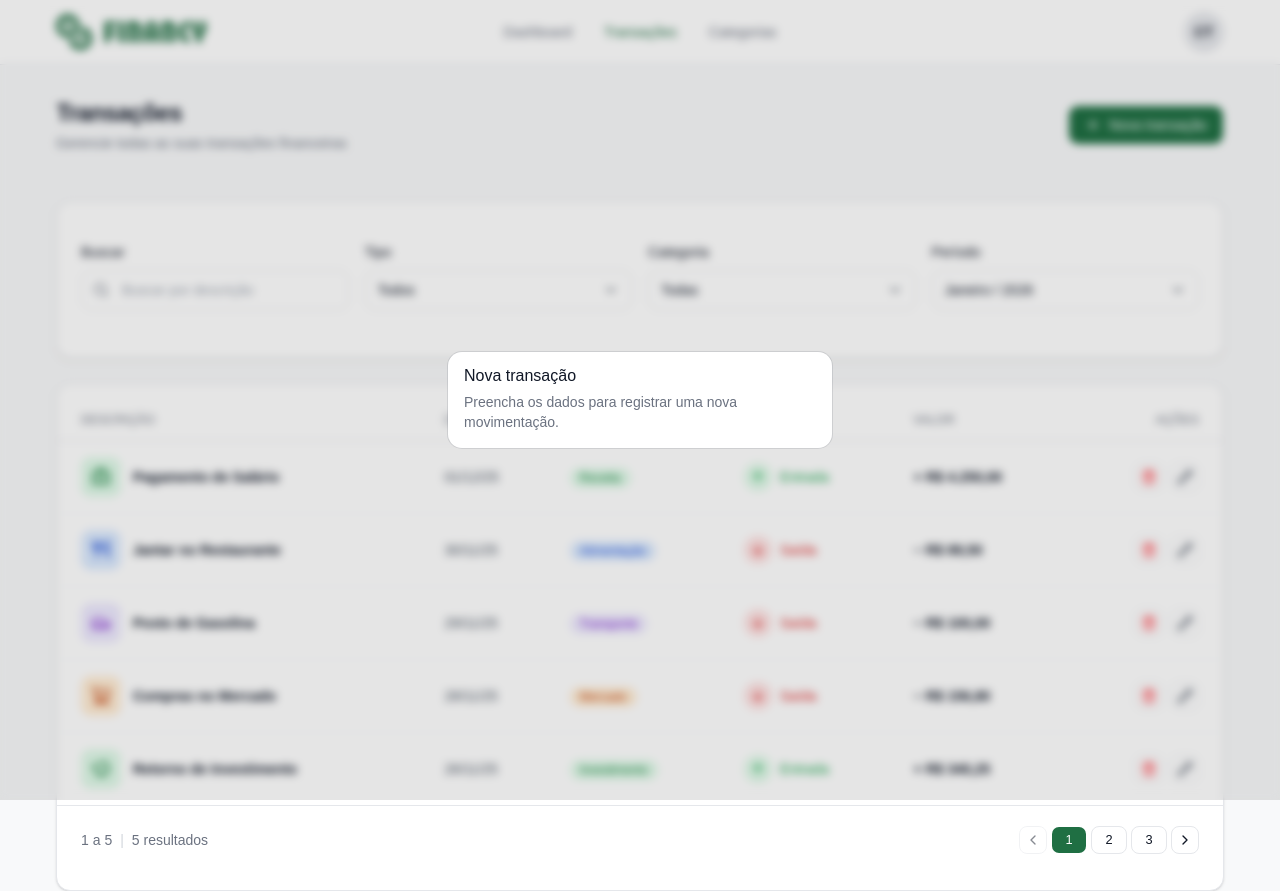
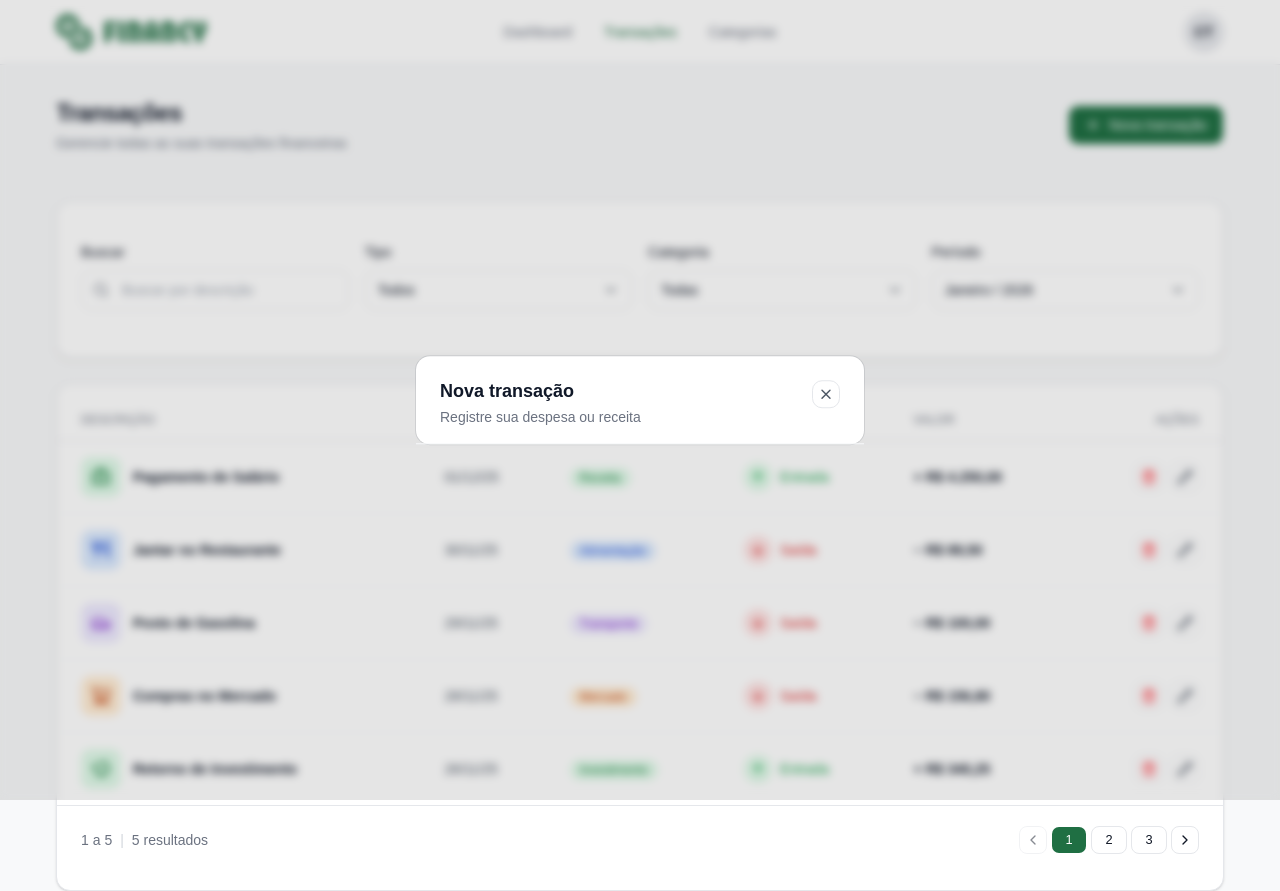
Before and after one commit to joaquimlopespena/financy, a React (Vite) app in the folder frontend/: page / in a window 1280 px wide. Both pictures are taken after a click on the button "Nova transação". Built offline with nearby package versions, Linux system fonts and the light colour scheme.

Commit message:
Add Category page and Checkbox component: create a new Category page for displaying categories, implement a reusable Checkbox component for UI, and update App to include the Transaction component.

```diff
--- a/frontend/src/App.tsx
+++ b/frontend/src/App.tsx
@@ -10,6 +10,7 @@ function App() {
       {/* <Registrar /> */}
       {/* <Dashboard /> */}
       <Transaction />
+      {/* <Category /> */}
     </Layout>
   )
 }
--- /dev/null
+++ b/frontend/src/components/ui/checkbox.tsx
@@ -0,0 +1,31 @@
+import * as React from "react"
+import { Checkbox as CheckboxPrimitive } from "radix-ui"
+
+import { cn } from "@/lib/utils"
+import { CheckIcon } from "lucide-react"
+
+function Checkbox({
+  className,
+  ...props
+}: React.ComponentProps<typeof CheckboxPrimitive.Root>) {
+  return (
+    <CheckboxPrimitive.Root
+      data-slot="checkbox"
+      className={cn(
+        "peer relative flex size-4 shrink-0 items-center justify-center rounded-[4px] border border-input transition-colors outline-none group-has-disabled/field:opacity-50 after:absolute after:-inset-x-3 after:-inset-y-2 focus-visible:border-ring focus-visible:ring-3 focus-visible:ring-ring/50 disabled:cursor-not-allowed disabled:opacity-50 aria-invalid:border-destructive aria-invalid:ring-3 aria-invalid:ring-destructive/20 aria-invalid:aria-checked:border-primary dark:bg-input/30 dark:aria-invalid:border-destructive/50 dark:aria-invalid:ring-destructive/40 data-checked:border-primary data-checked:bg-primary data-checked:text-primary-foreground dark:data-checked:bg-primary",
+        className
+      )}
+      {...props}
+    >
+      <CheckboxPrimitive.Indicator
+        data-slot="checkbox-indicator"
+        className="grid place-content-center text-current transition-none [&>svg]:size-3.5"
+      >
+        <CheckIcon
+        />
+      </CheckboxPrimitive.Indicator>
+    </CheckboxPrimitive.Root>
+  )
+}
+
+export { Checkbox }
--- /dev/null
+++ b/frontend/src/pages/Category/index.tsx
@@ -0,0 +1,7 @@
+export default function Category() {
+    return (
+        <div>
+            <h1>Category</h1>
+        </div>
+    )
+}
--- a/frontend/src/pages/transaction/components/ModalFromTransaction.tsx
+++ b/frontend/src/pages/transaction/components/ModalFromTransaction.tsx
@@ -1,3 +1,4 @@
+import { Button } from "@/components/ui/button";
 import {
     Dialog,
     DialogContent,
@@ -5,12 +6,13 @@ import {
     DialogHeader,
     DialogTitle,
 } from "@/components/ui/dialog";
+import { XIcon } from "lucide-react";
 import { useEffect, useState } from "react";
 
 interface CreateIdeiaDialogProps {
-    open: boolean
-    onOpenChange: (open: boolean) => void
-    onSuccess: () => void,
+    open: boolean;
+    onOpenChange: (open: boolean) => void;
+    onSuccess: () => void;
 }
 
 export function ModalFromTransaction({ open, onOpenChange, onSuccess: _onSuccess }: CreateIdeiaDialogProps) {
@@ -22,12 +24,26 @@ export function ModalFromTransaction({ open, onOpenChange, onSuccess: _onSuccess
 
     return (
         <Dialog open={isOpen} onOpenChange={onOpenChange}>
-            <DialogContent showCloseButton={false}>
-                <DialogHeader>
-                    <DialogTitle>Nova transação</DialogTitle>
-                    <DialogDescription>
-                        Preencha os dados para registrar uma nova movimentação.
-                    </DialogDescription>
+            <DialogContent showCloseButton={false} className="gap-0 p-0 sm:max-w-md">
+                <DialogHeader className="flex flex-row items-start justify-between gap-4 space-y-0 border-b border-gray-100 p-6 pb-4">
+                    <div className="min-w-0 flex-1 space-y-1">
+                        <DialogTitle className="font-sans text-lg font-semibold leading-tight text-gray-900">
+                            Nova transação
+                        </DialogTitle>
+                        <DialogDescription className="text-sm font-normal text-gray-500">
+                            Registre sua despesa ou receita
+                        </DialogDescription>
+                    </div>
+                    <Button
+                        type="button"
+                        variant="outline"
+                        size="icon-sm"
+                        className="shrink-0 rounded-lg border-gray-200 bg-white text-gray-600 shadow-none hover:bg-gray-50"
+                        onClick={() => onOpenChange(false)}
+                    >
+                        <XIcon className="size-4" strokeWidth={2} aria-hidden />
+                        <span className="sr-only">Fechar</span>
+                    </Button>
                 </DialogHeader>
             </DialogContent>
         </Dialog>
```
